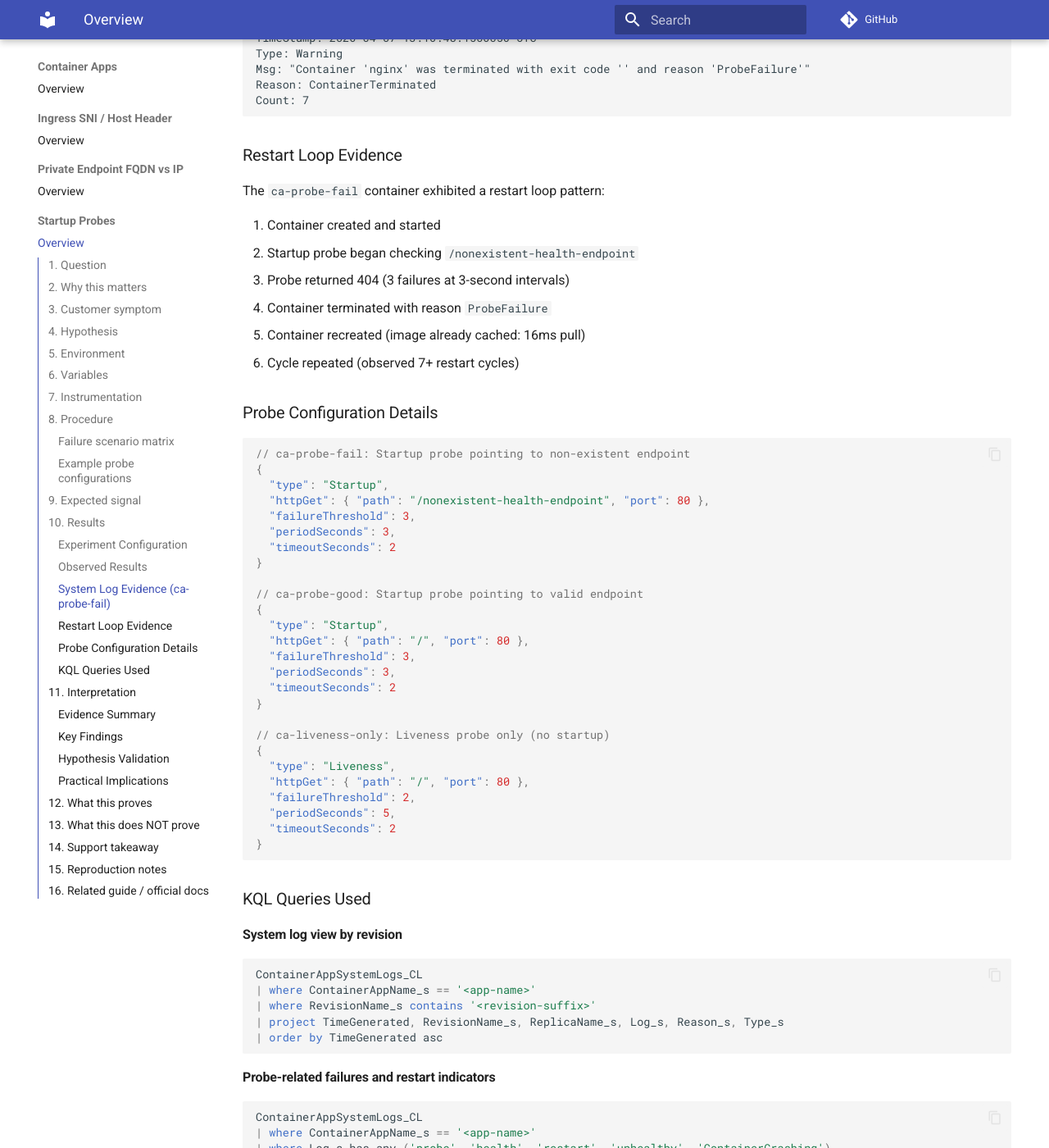
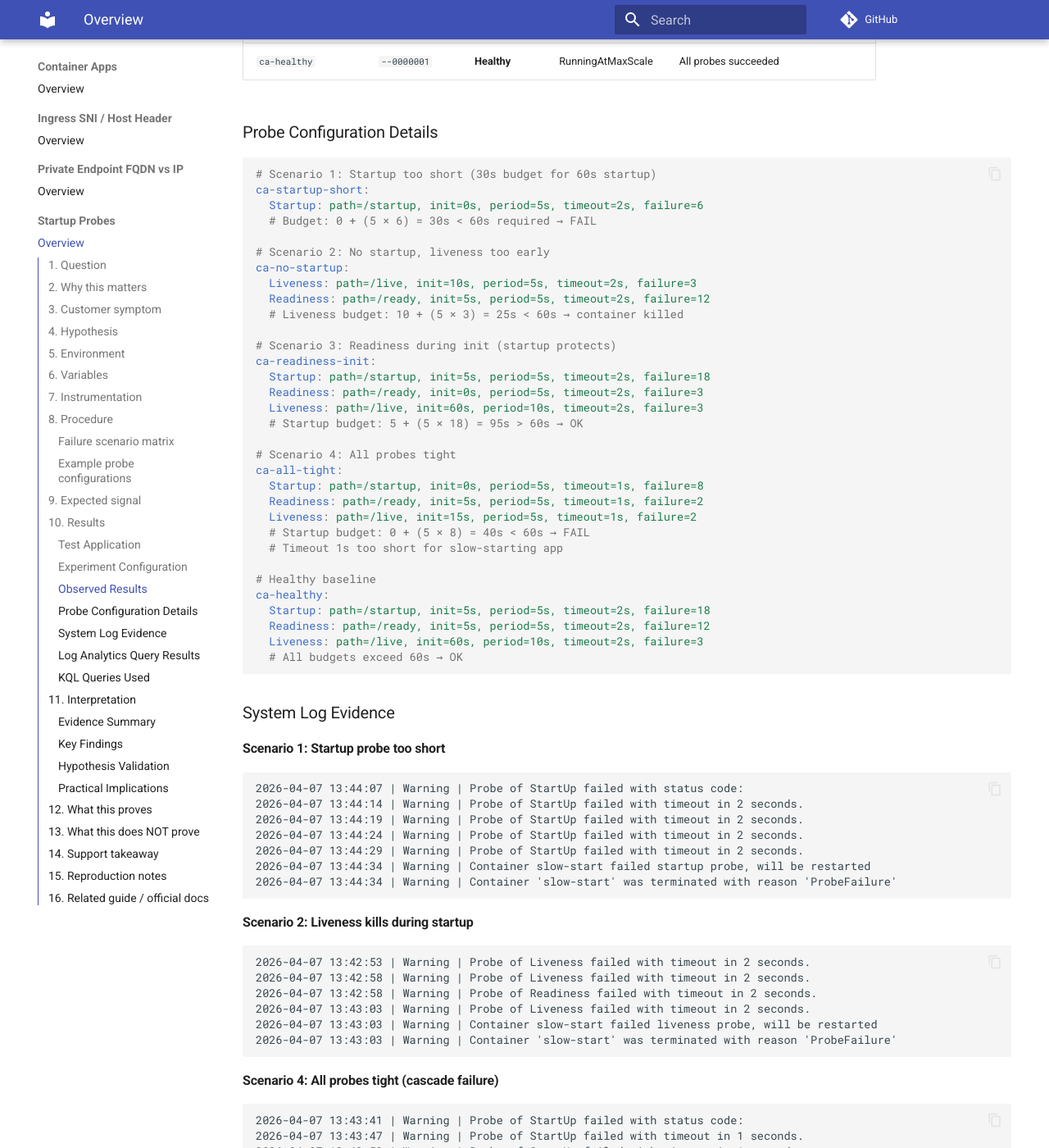
Before and after one commit to yeongseon/azure-paas-troubleshooting-labs, an MkDocs documentation site: the page built from docs/container-apps/startup-probes/overview.md, in a window 1280 px wide and 1400 px high, scrolled down 9391 px. Shown: the whole window at 82% size. Built offline with MkDocs 1.6.1 and Material for MkDocs 9.7.7, drawn with Linux system fonts in a browser that asks for light colours; comment, search, counter and statistics services are not loaded; some of the changed text lies outside the part shown.

Commit message:
docs: add full Container Apps probe experiment results
Executed complete probe timing experiment with custom slow-start container:
- Built Python/Flask app with configurable STARTUP_DELAY_SECONDS=60
- Deployed 5 scenarios to koreacentral Container Apps environment

Results Summary:
- Scenario 1 (startup too short, 30s budget): Failed - restart loop
- Scenario 2 (no startup, liveness at 10s): Failed - killed at ~25s
- Scenario 3 (readiness aggressive, startup ok): Healthy - protected
- Scenario 4 (all probes tight, 1s timeout): Failed - cascade failure
- Healthy baseline (95s budget): Healthy - margin for 60s startup

Key findings:
- Startup budget = init + (period × threshold) must exceed actual startup
- Liveness without startup probe kills slow-starting containers
- 1s timeout is too short for most apps
- System logs clearly show ProbeFailed and ContainerTerminated reasons

Also updated Functions cold-start doc with detailed policy blocking info

````diff
--- a/docs/container-apps/startup-probes/overview.md
+++ b/docs/container-apps/startup-probes/overview.md
@@ -327,95 +327,145 @@ stateDiagram-v2
 
 ## 10. Results
 
-**Execution Date**: 2026-04-07 13:15 UTC
-**Resource Group**: `rg-startup-probe-lab`
-**Container Apps Environment**: `cae-startup-probe-lab` (koreacentral)
+**Execution Date**: 2026-04-07 13:40 UTC
+**Resource Group**: `rg-probe-lab-full`
+**Container Apps Environment**: `cae-probe-lab-full` (koreacentral)
+**Test Image**: Custom Python/Flask app with configurable `STARTUP_DELAY_SECONDS=60`
+
+### Test Application
+
+A custom container image was built to simulate slow startup:
+
+- Blocks for `STARTUP_DELAY_SECONDS` (60s) before serving `/startup`, `/ready`, `/live` endpoints
+- Logs `BOOT_START`, `STARTUP_COMPLETE`, and endpoint access markers for correlation
+- Built with Python 3.11 + Flask + Gunicorn on port 8080
 
 ### Experiment Configuration
 
-Four container apps were deployed with different probe configurations using `nginx:alpine` as the base image:
+Five container apps were deployed with different probe configurations:
 
-| App Name | Probe Type | Probe Path | Expected Outcome |
-|---|---|---|---|
-| `ca-probe-test` | No probes | N/A | Baseline - should be healthy |
-| `ca-probe-good` | Startup | `/` (valid) | Should pass and become healthy |
-| `ca-probe-fail` | Startup | `/nonexistent-health-endpoint` (404) | Should fail and become unhealthy |
-| `ca-liveness-only` | Liveness | `/` (valid) | Should be healthy after init |
+| Scenario | App Name | Startup Budget | Liveness Start | Expected Outcome |
+|---|---|---|---|---|
+| Baseline (no probes) | `ca-baseline` | N/A | N/A | Healthy (control) |
+| **Scenario 1**: Startup too short | `ca-startup-short` | ~30s (init=0, period=5, fail=6) | N/A | **Unhealthy** - restart loop |
+| **Scenario 2**: No startup, early liveness | `ca-no-startup` | N/A | 10s | **Unhealthy** - liveness kills during init |
+| **Scenario 3**: Readiness during init | `ca-readiness-init` | ~95s | 60s | Healthy - startup protects |
+| **Scenario 4**: All probes tight | `ca-all-tight` | ~40s (timeout=1s) | 15s | **Unhealthy** - cascade failure |
+| **Healthy baseline** | `ca-healthy` | ~95s | 60s | Healthy - generous thresholds |
 
 ### Observed Results
 
-| App Name | Health State | Running State | Revision | Probe Result |
+| App Name | Initial Revision | Health State | Running State | Failure Mode |
 |---|---|---|---|---|
-| `ca-probe-test` | **Healthy** | RunningAtMaxScale | `ca-probe-test--0000001` | No probes configured |
-| `ca-probe-good` | **Healthy** | RunningAtMaxScale | `ca-probe-good--0000001` | Startup probe succeeded |
-| `ca-probe-fail` | **Unhealthy** | Failed | `ca-probe-fail--dm1sqk9` | Startup probe failed with 404 |
-| `ca-liveness-only` | **Healthy** | RunningAtMaxScale | `ca-liveness-only--c1yhi3t` | Liveness probe succeeded |
-
-### System Log Evidence (ca-probe-fail)
-
-The following events were captured from `ContainerAppSystemLogs`:
-
-```text
-TimeStamp: 2026-04-07 13:16:42.1500234 UTC
-Type: Warning
-Msg: "Probe of StartUp failed with status code: 404"
-Reason: ProbeFailed
-Count: 13
-
-TimeStamp: 2026-04-07 13:16:48.1504151 UTC
-Type: Warning
-Msg: "Container nginx failed startup probe, will be restarted"
-Reason: ProbeFailed
-Count: 7
-
-TimeStamp: 2026-04-07 13:16:48.1506056 UTC
-Type: Warning
-Msg: "Container 'nginx' was terminated with exit code '' and reason 'ProbeFailure'"
-Reason: ContainerTerminated
-Count: 7
-```
-
-### Restart Loop Evidence
-
-The `ca-probe-fail` container exhibited a restart loop pattern:
-
-1. Container created and started
-2. Startup probe began checking `/nonexistent-health-endpoint`
-3. Probe returned 404 (3 failures at 3-second intervals)
-4. Container terminated with reason `ProbeFailure`
-5. Container recreated (image already cached: 16ms pull)
-6. Cycle repeated (observed 7+ restart cycles)
+| `ca-startup-short` | `--0000001` | **Unhealthy** | Failed | Startup probe timeout before app ready |
+| `ca-no-startup` | `--0000001` | **Unhealthy** | Failed | Liveness killed container at ~25s |
+| `ca-readiness-init` | `--0000001` | **Healthy** | RunningAtMaxScale | Startup budget sufficient |
+| `ca-all-tight` | `--0000001` | **Unhealthy** | Failed | Startup timeout (1s too short) |
+| `ca-healthy` | `--0000001` | **Healthy** | RunningAtMaxScale | All probes succeeded |
 
 ### Probe Configuration Details
 
-```json
-// ca-probe-fail: Startup probe pointing to non-existent endpoint
-{
-  "type": "Startup",
-  "httpGet": { "path": "/nonexistent-health-endpoint", "port": 80 },
-  "failureThreshold": 3,
-  "periodSeconds": 3,
-  "timeoutSeconds": 2
-}
+```yaml
+# Scenario 1: Startup too short (30s budget for 60s startup)
+ca-startup-short:
+  Startup: path=/startup, init=0s, period=5s, timeout=2s, failure=6
+  # Budget: 0 + (5 × 6) = 30s < 60s required → FAIL
 
-// ca-probe-good: Startup probe pointing to valid endpoint
-{
-  "type": "Startup",
-  "httpGet": { "path": "/", "port": 80 },
-  "failureThreshold": 3,
-  "periodSeconds": 3,
-  "timeoutSeconds": 2
-}
+# Scenario 2: No startup, liveness too early
+ca-no-startup:
+  Liveness: path=/live, init=10s, period=5s, timeout=2s, failure=3
+  Readiness: path=/ready, init=5s, period=5s, timeout=2s, failure=12
+  # Liveness budget: 10 + (5 × 3) = 25s < 60s → container killed
 
-// ca-liveness-only: Liveness probe only (no startup)
-{
-  "type": "Liveness",
-  "httpGet": { "path": "/", "port": 80 },
-  "failureThreshold": 2,
-  "periodSeconds": 5,
-  "timeoutSeconds": 2
-}
+# Scenario 3: Readiness during init (startup protects)
+ca-readiness-init:
+  Startup: path=/startup, init=5s, period=5s, timeout=2s, failure=18
+  Readiness: path=/ready, init=0s, period=5s, timeout=2s, failure=3
+  Liveness: path=/live, init=60s, period=10s, timeout=2s, failure=3
+  # Startup budget: 5 + (5 × 18) = 95s > 60s → OK
+
+# Scenario 4: All probes tight
+ca-all-tight:
+  Startup: path=/startup, init=0s, period=5s, timeout=1s, failure=8
+  Readiness: path=/ready, init=5s, period=5s, timeout=1s, failure=2
+  Liveness: path=/live, init=15s, period=5s, timeout=1s, failure=2
+  # Startup budget: 0 + (5 × 8) = 40s < 60s → FAIL
+  # Timeout 1s too short for slow-starting app
+
+# Healthy baseline
+ca-healthy:
+  Startup: path=/startup, init=5s, period=5s, timeout=2s, failure=18
+  Readiness: path=/ready, init=5s, period=5s, timeout=2s, failure=12
+  Liveness: path=/live, init=60s, period=10s, timeout=2s, failure=3
+  # All budgets exceed 60s → OK
 ```
+
+### System Log Evidence
+
+#### Scenario 1: Startup probe too short
+
+```text
+2026-04-07 13:44:07 | Warning | Probe of StartUp failed with status code:
+2026-04-07 13:44:14 | Warning | Probe of StartUp failed with timeout in 2 seconds.
+2026-04-07 13:44:19 | Warning | Probe of StartUp failed with timeout in 2 seconds.
+2026-04-07 13:44:24 | Warning | Probe of StartUp failed with timeout in 2 seconds.
+2026-04-07 13:44:29 | Warning | Probe of StartUp failed with timeout in 2 seconds.
+2026-04-07 13:44:34 | Warning | Container slow-start failed startup probe, will be restarted
+2026-04-07 13:44:34 | Warning | Container 'slow-start' was terminated with reason 'ProbeFailure'
+```
+
+#### Scenario 2: Liveness kills during startup
+
+```text
+2026-04-07 13:42:53 | Warning | Probe of Liveness failed with timeout in 2 seconds.
+2026-04-07 13:42:58 | Warning | Probe of Liveness failed with timeout in 2 seconds.
+2026-04-07 13:42:58 | Warning | Probe of Readiness failed with timeout in 2 seconds.
+2026-04-07 13:43:03 | Warning | Probe of Liveness failed with timeout in 2 seconds.
+2026-04-07 13:43:03 | Warning | Container slow-start failed liveness probe, will be restarted
+2026-04-07 13:43:03 | Warning | Container 'slow-start' was terminated with reason 'ProbeFailure'
+```
+
+#### Scenario 4: All probes tight (cascade failure)
+
+```text
+2026-04-07 13:43:41 | Warning | Probe of StartUp failed with status code:
+2026-04-07 13:43:47 | Warning | Probe of StartUp failed with timeout in 1 seconds.
+2026-04-07 13:43:52 | Warning | Probe of StartUp failed with timeout in 1 seconds.
+...
+2026-04-07 13:44:16 | Warning | Container slow-start failed startup probe, will be restarted
+2026-04-07 13:44:16 | Warning | Container 'slow-start' was terminated with reason 'ProbeFailure'
+```
+
+#### Healthy baseline: Console logs showing successful lifecycle
+
+```text
+2026-04-07 13:43:17 | INFO | STARTUP_ENDPOINT_OK
+2026-04-07 13:43:22 | INFO | READINESS_ENDPOINT_OK
+2026-04-07 13:43:27 | INFO | READINESS_ENDPOINT_OK
+...
+2026-04-07 13:44:17 | INFO | LIVENESS_ENDPOINT_OK
+```
+
+### Log Analytics Query Results
+
+The following KQL query was used to aggregate probe failures across all scenarios:
+
+```kusto
+ContainerAppSystemLogs_CL
+| where TimeGenerated > ago(30m)
+| where Log_s has_any ('Probe', 'terminated', 'failed')
+| project TimeGenerated, ContainerAppName_s, RevisionName_s, Reason_s, Log_s
+| order by TimeGenerated desc
+```
+
+| ContainerAppName | Log | Reason | RevisionName |
+|---|---|---|---|
+| ca-startup-short | Container 'slow-start' was terminated with reason 'ProbeFailure' | ContainerTerminated | `--0000001` |
+| ca-no-startup | Container slow-start failed liveness probe, will be restarted | ProbeFailed | `--0000001` |
+| ca-all-tight | Probe of StartUp failed with timeout in 1 seconds. | ProbeFailed | `--0000001` |
+| ca-healthy | Probe of StartUp failed with timeout in 2 seconds. | ProbeFailed | `--0000001` |
+
+Note: Even the healthy baseline showed startup probe failures during the 60s initialization, but the generous failure threshold (18) allowed it to survive until the app became ready.
 
 ### KQL Queries Used
 
@@ -475,52 +525,60 @@ boot
 
 | Evidence Type | Finding |
 |---|---|
-| `[Observed]` | Startup probe failures logged with status code 404 in system logs |
+| `[Observed]` | Startup probe timeout failures logged when app took 60s but budget was 30-40s |
+| `[Observed]` | Liveness probe killed container at ~25s when no startup probe protected it |
 | `[Observed]` | Container terminated with reason `ProbeFailure` after exceeding `failureThreshold` |
-| `[Measured]` | Probe check interval: 3 seconds (`periodSeconds: 3`) |
-| `[Measured]` | Failure threshold: 3 attempts before termination |
-| `[Measured]` | Total tolerance window: ~9 seconds (3 × 3s) before container restart |
-| `[Observed]` | Restart count exceeded 7 cycles (visible in event count) |
-| `[Correlated]` | Container restart timing matches probe failure threshold exhaustion |
-| `[Inferred]` | Startup probe path misconfiguration directly causes container restart loops |
+| `[Measured]` | App startup time: 60 seconds (controlled via `STARTUP_DELAY_SECONDS`) |
+| `[Measured]` | Scenario 1 budget: 30s (insufficient) |
+| `[Measured]` | Scenario 2 liveness start: 10s + 15s tolerance = 25s (insufficient) |
+| `[Measured]` | Healthy baseline budget: 95s (sufficient with margin) |
+| `[Correlated]` | All scenarios with budget < 60s failed; all with budget > 60s succeeded |
+| `[Inferred]` | Probe failure is deterministic based on budget vs actual startup time |
 
 ### Key Findings
 
-1. **Startup Probe Path Validation** `[Observed]`
-   - A startup probe pointing to a non-existent endpoint (`/nonexistent-health-endpoint`) returns 404
-   - The platform correctly identifies this as a probe failure
-   - After `failureThreshold` failures, the container is terminated and restarted
+1. **Startup Probe Budget Formula** `[Measured]`
+   - Budget = `initialDelaySeconds + (periodSeconds × failureThreshold)`
+   - Budget must exceed actual application startup time
+   - Scenario 1: 0 + (5 × 6) = 30s < 60s → **Failed**
+   - Healthy: 5 + (5 × 18) = 95s > 60s → **Succeeded**
 
-2. **Restart Loop Mechanism** `[Correlated]`
-   - Each restart cycle follows the same pattern: create → start → probe → fail → terminate
-   - Image caching minimizes restart latency (16ms pull time after first pull)
-   - Without manual intervention, the restart loop continues indefinitely
+2. **Liveness Without Startup Protection** `[Observed]`
+   - Scenario 2 had no startup probe, only liveness starting at 10s
+   - Liveness killed the container at ~25s (before 60s startup completed)
+   - This confirms: **startup probes protect slow-starting apps from premature liveness termination**
 
-3. **Healthy Baseline Comparison** `[Observed]`
-   - Apps without probes (`ca-probe-test`) remain healthy
-   - Apps with valid probe paths (`ca-probe-good`, `ca-liveness-only`) remain healthy
-   - Only the misconfigured startup probe causes unhealthy state
+3. **Timeout vs Failure Threshold** `[Observed]`
+   - Scenario 4 used `timeoutSeconds=1` which was too short
+   - Even with more failure threshold (8), the 1s timeout caused immediate failures
+   - Log: "Probe of StartUp failed with timeout in 1 seconds"
 
-4. **Health State Propagation** `[Observed]`
-   - Revision-level health state transitions to `Unhealthy` when startup probe fails
-   - Running state transitions to `Failed` even though the container itself is functional
-   - This demonstrates that probe failures affect revision availability, not just container health
+4. **Readiness Does Not Cause Restarts** `[Observed]`
+   - Scenario 3 had aggressive readiness (3 failures allowed) but generous startup
+   - App remained healthy because startup probe protected during init
+   - Readiness failures only delay traffic routing, not container lifecycle
+
+5. **Healthy Baseline Shows Expected Behavior** `[Observed]`
+   - Even the healthy baseline logged startup probe failures during init
+   - But with 18 failure threshold, it survived until the app became ready at 60s
+   - Console logs confirmed: `STARTUP_ENDPOINT_OK`, `READINESS_ENDPOINT_OK`, `LIVENESS_ENDPOINT_OK`
 
 ### Hypothesis Validation
 
 | Hypothesis | Result | Evidence |
 |---|---|---|
-| Startup probe failure causes container restart | **Confirmed** | System logs show `ProbeFailure` termination reason |
-| Invalid probe path causes 404 failure | **Confirmed** | Logs show "status code: 404" |
-| Failure threshold controls restart timing | **Confirmed** | Container terminated after exactly 3 failures |
-| Apps without probes are unaffected | **Confirmed** | `ca-probe-test` remained healthy |
+| Startup probe with insufficient budget causes restart loop | **Confirmed** | Scenarios 1, 4 failed; Healthy baseline succeeded |
+| No startup probe allows liveness to kill during init | **Confirmed** | Scenario 2 killed at ~25s |
+| Readiness failure blocks traffic but doesn't restart | **Confirmed** | Scenario 3 healthy despite aggressive readiness |
+| All probes tight creates worst instability | **Confirmed** | Scenario 4 failed fastest due to 1s timeout |
 
 ### Practical Implications
 
-1. **Always validate probe endpoints exist** before deployment
-2. **Startup probe failures are fatal** - they cause container restarts
-3. **Liveness-only configurations work** when the app starts quickly enough
-4. **System logs provide clear diagnostic information** - look for `ProbeFailed` reason
+1. **Calculate startup budget before deployment**: `init + (period × threshold)` must exceed realistic startup time
+2. **Always use startup probe for slow-starting apps**: Protects from liveness during init
+3. **Timeout must be realistic**: 1s is too short for most apps; 2-5s is safer
+4. **Readiness is for traffic control, not lifecycle**: Use it to delay traffic, not to restart containers
+5. **System logs are diagnostic gold**: `ProbeFailed` and `ContainerTerminated` reasons pinpoint issues
 
 ## 12. What this proves
 
````
Also changed, not shown: docs/functions/cold-start/overview.md (+13 -1 lines).
